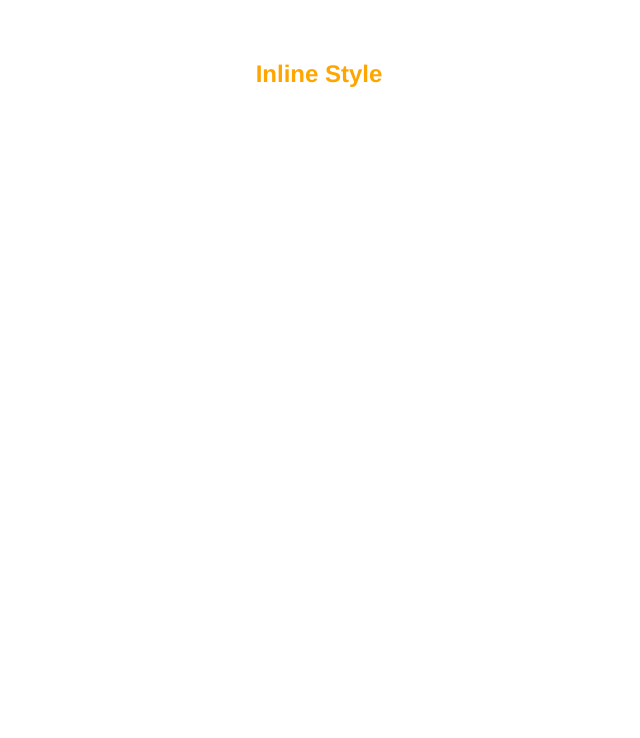
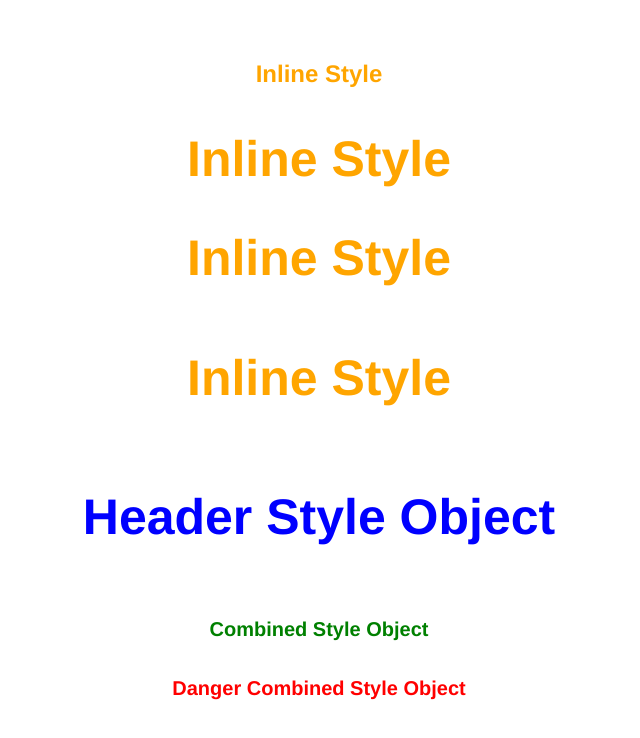
Before and after one commit to DataScientist2807/codevol_vuejs, a Vue app: page / in a window 1280 px wide. Shown: the top 738 px of the page, without its empty margins (321-961 px from the left). Built offline with nearby package versions, Linux system fonts and the light colour scheme.

Commit message:
Binding Styles

```diff
--- a/src/App.vue
+++ b/src/App.vue
@@ -1,5 +1,12 @@
 <template>
     <h2 v-bind:style="{ color: highlightColor}">Inline Style</h2>
+    <h2 v-bind:style="{ color: highlightColor, 'font-size': headerSize + 'px' }">Inline Style</h2>
+    <h2 v-bind:style="{ color: highlightColor, fontSize: headerSize + 'px' }">Inline Style</h2>
+    <h2 v-bind:style="{ color: highlightColor, fontSize: headerSize + 'px', padding: '20px' }">Inline Style</h2>
+    <h2 v-bind:style="headerStyleObject">Header Style Object</h2>
+    <h2 v-bind:style="[headerStyleObject, successStyleObject]">Combined Style Object</h2>
+    <h2 v-bind:style="[headerStyleObject, dangerStyleObject]">Danger Combined Style Object</h2>
+
 </template>
 
 <script>
@@ -7,7 +14,23 @@ export default {
   name: "App",
   data() {
     return {
-      highlightColor: 'orange'
+      highlightColor: 'orange',
+      headerSize: 50,
+      headerStyleObject: {
+        color: 'blue',
+        fontSize: '50px',
+        padding: '20px'
+      },
+      successStyleObject: {
+        color: 'green',
+        fontSize: '20px',
+        padding: '10px'
+      },
+      dangerStyleObject: {
+        color: 'red',
+        fontSize: '20px',
+        padding: '10px'
+      }
     };
   },
 };
```
